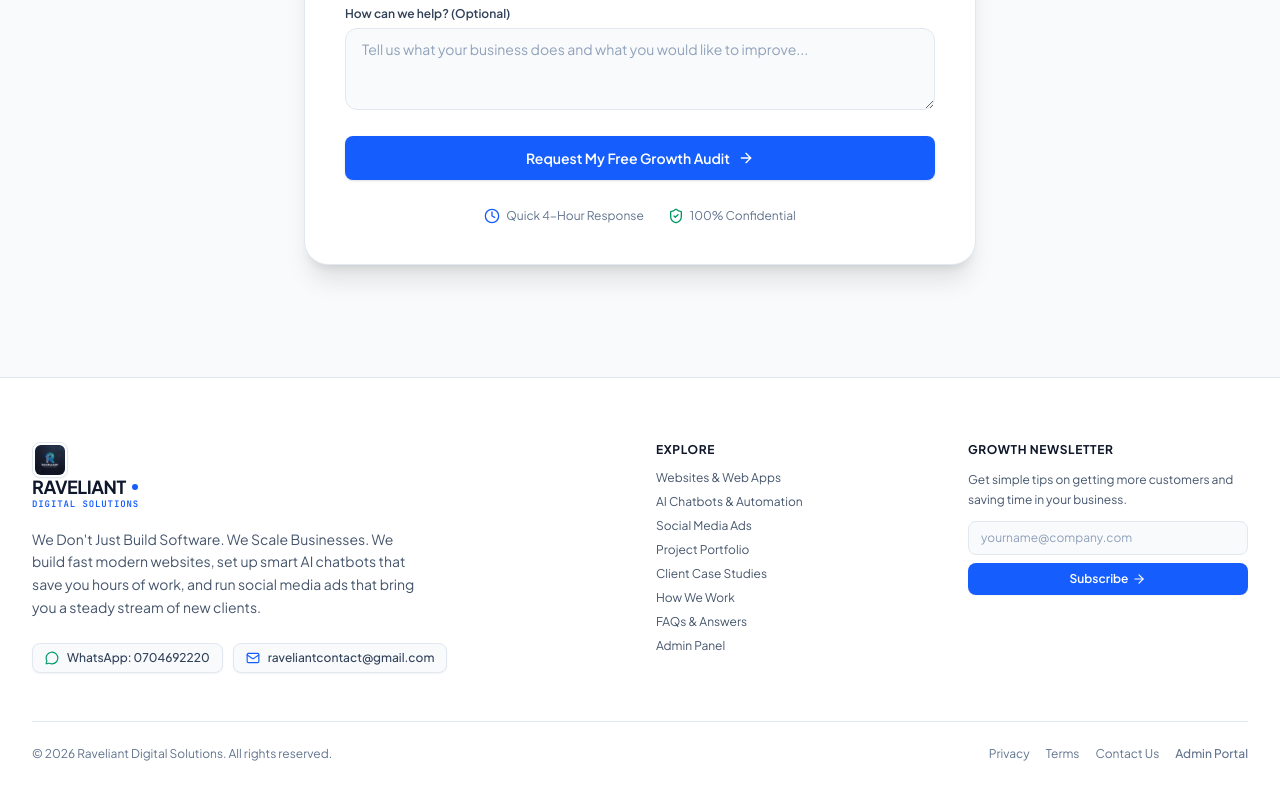
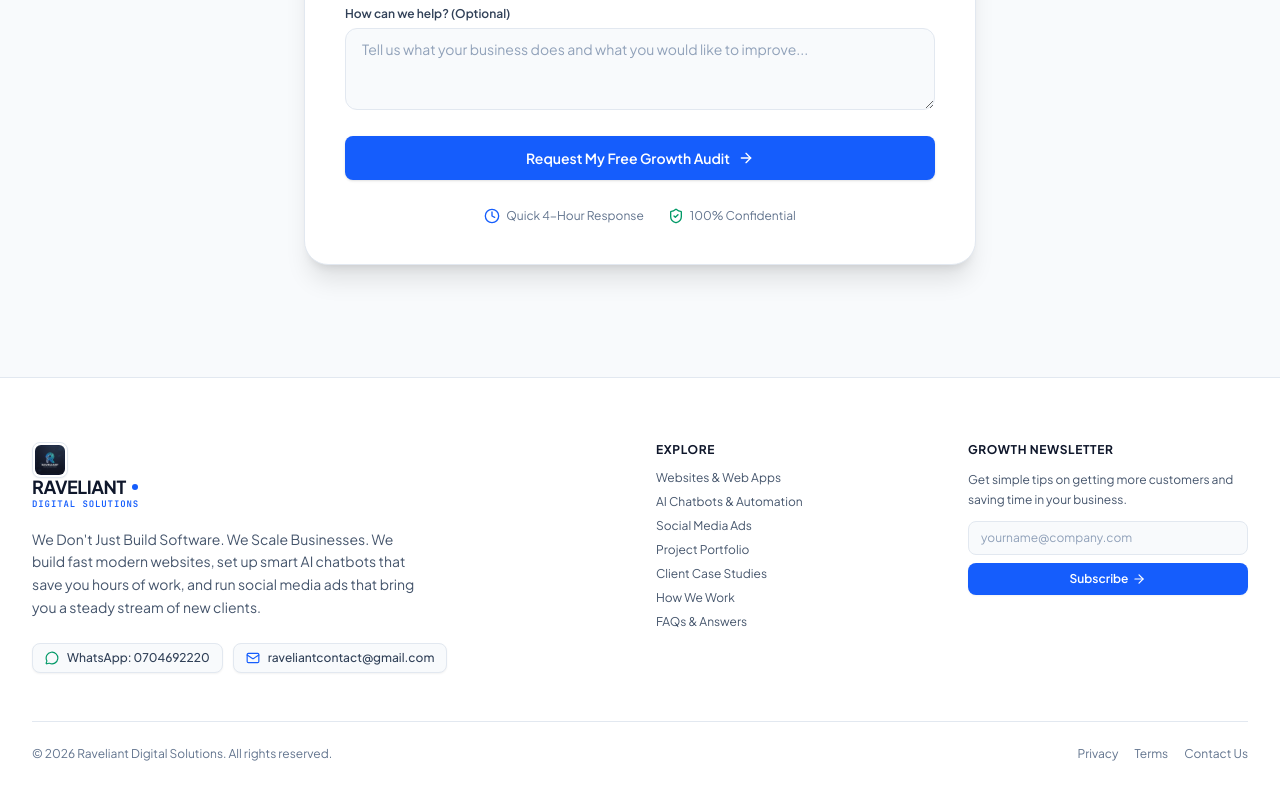
Before and after one commit to iduwaranisal/Raveliant, a Next.js app: page / in a window 1280 px wide. Shown: the part 9207-10007 px from the top of the page. Built offline with nearby package versions, Linux system fonts and the light colour scheme; no server answers; the database is empty.

Commit message:
chore: remove admin portal and admin panel references from footer

```diff
--- a/src/components/ui/Footer.tsx
+++ b/src/components/ui/Footer.tsx
@@ -128,11 +128,6 @@ export function Footer({
                   FAQs &amp; Answers
                 </Link>
               </li>
-              <li>
-                <Link href="/admin" className="hover:text-blue-600 transition-colors">
-                  Admin Panel
-                </Link>
-              </li>
             </ul>
           </div>
 
@@ -182,7 +177,6 @@ export function Footer({
             <span className="hover:text-slate-800 cursor-pointer">Privacy</span>
             <span className="hover:text-slate-800 cursor-pointer">Terms</span>
             <a href="#contact" className="hover:text-slate-800">Contact Us</a>
-            <Link href="/admin" className="hover:text-blue-600 font-medium">Admin Portal</Link>
           </div>
         </div>
 
```
